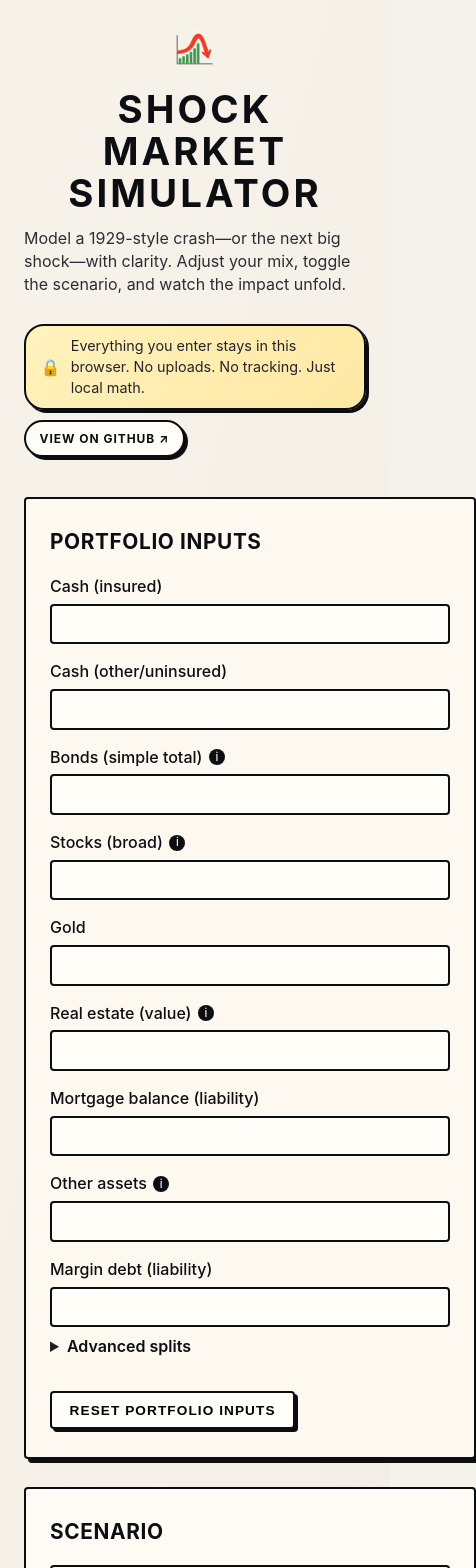
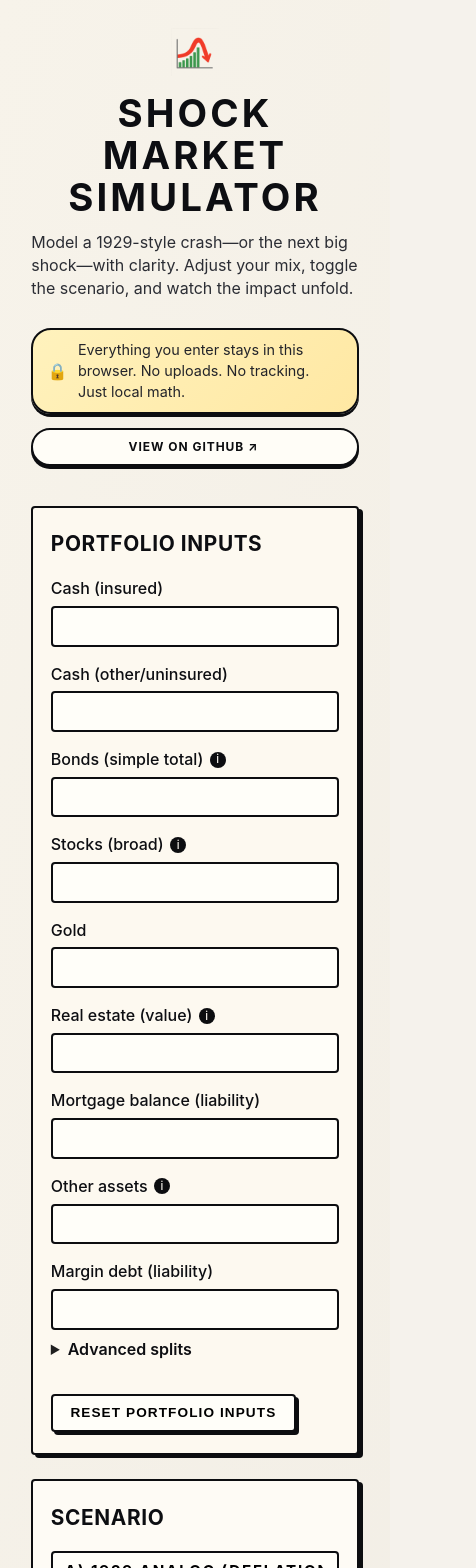
Before and after one commit to jumploops/shock-market-simulator, a React (Vite) app in the folder app/: page / in a window 390 px wide. Shown: the top 1568 px of the page, 476 px wide, since content can reach past the window. Built offline with nearby package versions, Linux system fonts and the light colour scheme.

Commit message:
fix mobile UI

```diff
--- a/app/src/App.css
+++ b/app/src/App.css
@@ -1,10 +1,24 @@
+:root {
+  --page-padding-block: clamp(2.5rem, 6vw, 3.5rem);
+  --page-padding-inline: clamp(1.75rem, 6vw, 2.75rem);
+  --panel-padding: 1.75rem 1.5rem;
+  --panel-shadow-x: 4px;
+  --panel-shadow-y: 4px;
+  --panel-shadow-blur: 0;
+  --panel-shadow-color: #0c0d10;
+  --panel-radius: 6px;
+}
+
 .app {
   display: grid;
   gap: 2.5rem;
-  padding: 3rem 2.5rem 4rem;
+  padding: var(--page-padding-block) var(--page-padding-inline);
+  padding-bottom: calc(var(--page-padding-block) + 1.5rem);
   max-width: 1240px;
+  width: 100%;
   margin: 0 auto 3rem;
   color: #0d0e12;
+  box-sizing: border-box;
 }
 
 .header {
@@ -36,7 +50,7 @@
 }
 
 .footer {
-  margin: 3rem auto 1rem;
+  margin: 0 auto 1.5rem;
   max-width: 1240px;
   display: flex;
   justify-content: center;
@@ -45,6 +59,8 @@
   letter-spacing: 0.05em;
   text-transform: uppercase;
   color: #2b2d34;
+  padding: 0 var(--page-padding-inline);
+  box-sizing: border-box;
 }
 
 .footer a {
@@ -67,6 +83,23 @@
   .header-title h1 {
     text-align: center;
   }
+
+  .header-meta {
+    align-items: stretch;
+  }
+
+  .local-banner {
+    width: 100%;
+  }
+
+  .header-link {
+    width: 100%;
+  }
+
+  .header-link a {
+    justify-content: center;
+    width: 100%;
+  }
 }
 
 .header > p {
@@ -83,11 +116,20 @@
   width: 100%;
 }
 
+.header-meta > * {
+  max-width: 100%;
+}
+
 .layout {
   display: grid;
   gap: 2.5rem;
   grid-template-columns: minmax(260px, 340px) minmax(0, 1fr);
   align-items: start;
+}
+
+.layout > * {
+  min-width: 0;
+  width: 100%;
 }
 
 .sidebar {
@@ -96,31 +138,62 @@
   position: sticky;
   top: 2rem;
   align-self: start;
+  grid-template-columns: minmax(0, 1fr);
 }
 
 .main-content {
   display: grid;
   gap: 2rem;
+  grid-template-columns: minmax(0, 1fr);
+}
+
+@media (max-width: 1024px) {
+  :root {
+    --page-padding-block: 2.5rem;
+    --page-padding-inline: clamp(1.75rem, 6vw, 2.25rem);
+    --panel-padding: 1.6rem 1.3rem;
+    --panel-shadow-y: 3px;
+    --panel-shadow-blur: 0;
+  }
+
+  .layout {
+    grid-template-columns: minmax(0, 1fr);
+    gap: 2.25rem;
+  }
+
+  .sidebar {
+    position: static;
+    gap: 2rem;
+  }
+
+  .main-content {
+    gap: 2.25rem;
+  }
+}
+
+.results {
+  display: flex;
+  flex-direction: column;
+  gap: 1.5rem;
+}
+
+.results .results-summary {
+  margin-bottom: 0;
 }
 
 .panel {
   background: #fdf9f0;
   border: 2px solid #0c0d10;
-  border-radius: 4px;
-  padding: 1.75rem 1.5rem;
-  box-shadow: 4px 4px 0 #0c0d10;
+  border-radius: var(--panel-radius);
+  padding: var(--panel-padding);
+  box-sizing: border-box;
+  width: 100%;
+  box-shadow: var(--panel-shadow-x) var(--panel-shadow-y)
+      var(--panel-shadow-blur) var(--panel-shadow-color);
 }
 
 .scenario-panel {
   background: #fefbf5;
-}
-
-.scenario-panel--main {
-  display: none;
-}
-
-.scenario-panel--sidebar {
-  display: block;
 }
 
 .panel > h2 {
@@ -482,6 +555,7 @@
   box-shadow: 3px 3px 0 #0c0d10;
   font-size: 0.9rem;
   color: #23242a;
+  box-sizing: border-box;
 }
 
 .local-banner__icon {
@@ -507,6 +581,7 @@
   font-size: 0.75rem;
   color: #0c0d10;
   text-decoration: none;
+  box-sizing: border-box;
 }
 
 .header-link a:hover {
@@ -560,9 +635,11 @@
 }
 
 .chart-section {
-  margin-top: 1.5rem;
+  margin-top: 0.5rem;
   display: grid;
   gap: 1.5rem;
+  align-items: stretch;
+  width: 100%;
 }
 
 .impacts {
@@ -571,7 +648,7 @@
   border-top: 2px dashed rgba(12, 13, 16, 0.2);
 }
 
-@media (min-width: 900px) {
+@media (min-width: 960px) {
   .chart-section {
     grid-template-columns: repeat(2, minmax(0, 1fr));
   }
@@ -579,10 +656,15 @@
 
 .chart-card {
   border: 2px solid #0c0d10;
-  border-radius: 4px;
+  border-radius: var(--panel-radius);
   padding: 1.25rem 1.1rem;
   background: #fffdf7;
-  box-shadow: 3px 3px 0 #0c0d10;
+  box-shadow: var(--panel-shadow-x) var(--panel-shadow-y)
+      var(--panel-shadow-blur) var(--panel-shadow-color);
+  display: flex;
+  flex-direction: column;
+  gap: 0.75rem;
+  flex: 1 1 auto;
 }
 
 .chart-card h3 {
@@ -645,16 +727,13 @@
 }
 
 @media (max-width: 720px) {
-  .app {
-    padding: 1.5rem;
-  }
-
-  .layout {
-    grid-template-columns: minmax(0, 1fr);
-  }
-
-  .sidebar {
-    position: static;
+  :root {
+    --page-padding-block: 2rem;
+    --page-padding-inline: clamp(1.4rem, 6vw, 1.9rem);
+    --panel-padding: 1.5rem 1.25rem;
+    --panel-shadow-y: 3px;
+    --panel-shadow-blur: 0;
+    --panel-radius: 5px;
   }
 
   .control-label {
@@ -665,14 +744,48 @@
     flex-wrap: wrap;
     gap: 0.75rem;
   }
+
+  .main-content {
+    gap: 1.75rem;
+  }
+
+  .local-banner {
+    width: 100%;
+    box-shadow: 0 3px 0 #0c0d10;
+    padding-right: calc(0.9rem + var(--panel-shadow-y));
+  }
+
+  .header-link a {
+    width: 100%;
+    justify-content: center;
+    box-shadow: 0 3px 0 #0c0d10;
+    padding-right: calc(0.85rem + var(--panel-shadow-y));
+  }
 }
 
-@media (min-width: 1024px) {
-  .scenario-panel--main {
-    display: block;
+@media (max-width: 540px) {
+  :root {
+    --page-padding-block: 1.75rem;
+    --page-padding-inline: clamp(1.6rem, 8vw, 2rem);
+    --panel-padding: 1.35rem 1.1rem;
+    --panel-shadow-y: 3px;
+    --panel-shadow-blur: 0;
+    --panel-radius: 4px;
   }
 
-  .scenario-panel--sidebar {
-    display: none;
+  .header-meta {
+    gap: 0.9rem;
+  }
+
+  .sidebar {
+    gap: 1.5rem;
+  }
+
+  .layout {
+    gap: 1.5rem;
+  }
+
+  .main-content {
+    gap: 1.5rem;
   }
 }
--- a/app/src/App.tsx
+++ b/app/src/App.tsx
@@ -833,7 +833,10 @@ function App() {
             </div>
           </section>
 
-          <section className="panel scenario-panel scenario-panel--sidebar">
+        </div>
+
+        <div className="main-content">
+          <section className="panel scenario-panel">
             <h2>Scenario</h2>
             <div className="scenario-header">
               <select
@@ -862,7 +865,7 @@ function App() {
                     <label key={mode} className="radio-option">
                       <input
                         type="radio"
-                        name="horizon-sidebar"
+                        name="horizon"
                         value={mode}
                         checked={options.horizon === mode}
                         onChange={handleHorizonChange}
@@ -913,89 +916,6 @@ function App() {
                       content="Replaces the flat interwar gold price path with the 1934 Gold Reserve Act jump to $35/oz (~+68%)."
                     />
                   </span>
-                </label>
-              )}
-            </div>
-
-
-          </section>
-        </div>
-
-        <div className="main-content">
-          <section className="panel scenario-panel scenario-panel--main">
-            <h2>Scenario</h2>
-            <div className="scenario-header">
-              <select
-                className="scenario-select"
-                value={scenarioId}
-                onChange={handleScenarioChange}
-              >
-                {scenarioTemplates.map((template) => (
-                  <option key={template.id} value={template.id}>
-                    {template.name}
-                  </option>
-                ))}
-              </select>
-            </div>
-            <div className="scenario-grid">
-              <div className="control-row">
-                <span className="control-label field-label">
-                  <span>Horizon</span>
-                  <Tooltip
-                    label={<span className="tooltip-icon">i</span>}
-                    content="Choose the measurement window: Year 1 covers only the first year of the scenario, Cycle applies the multi-year period (e.g., 1929–1932), and Peak → Trough uses the maximum drawdown from top to bottom."
-                  />
-                </span>
-                <div className="radio-group">
-                  {HORIZON_OPTIONS.map((mode) => (
-                    <label key={mode} className="radio-option">
-                      <input
-                        type="radio"
-                        name="horizon-main"
-                        value={mode}
-                        checked={options.horizon === mode}
-                        onChange={handleHorizonChange}
-                      />
-                      {mode === "year1" && "Year 1"}
-                      {mode === "cycle" && "Cycle"}
-                      {mode === "trough" && "Peak -> Trough"}
-                    </label>
-                  ))}
-                </div>
-              </div>
-
-              <div className="control-row slider-control">
-                <label className="control-label" htmlFor="location-risk">
-                  <span className="field-label">
-                    <span>Location risk</span>
-                    <Tooltip
-                      label={<span className="tooltip-icon">i</span>}
-                      content="Applies an additional percentage reduction to property values to emulate market volatility—think rural areas near 0%, suburban hubs around 10%, commercial i.e. Chicago near 20%, and high-flying coasts like San Francisco near 50%."
-                    />
-                  </span>
-                </label>
-                <input
-                  id="location-risk"
-                  type="range"
-                  min={LOCATION_RISK_MIN}
-                  max={LOCATION_RISK_MAX}
-                  step={LOCATION_RISK_STEP}
-                  value={options.locationRisk}
-                  onChange={handleLocationRiskChange}
-                />
-                <span className="range-value">
-                  {locationRiskLabel(options.locationRisk)}
-                </span>
-              </div>
-
-              {scenarioId === "A_1929" && (
-                <label className="checkbox">
-                  <input
-                    type="checkbox"
-                    checked={options.includeGoldRevaluation1934}
-                    onChange={handleGoldToggle}
-                  />
-                  Include 1934 gold revaluation (+68%)
                 </label>
               )}
             </div>
```
Also changed, not shown: 2 other files (tests, documents, lock files or other folders).
